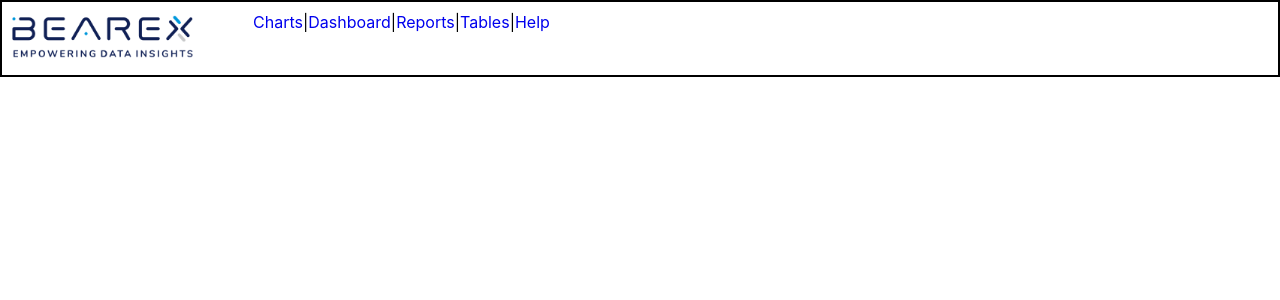
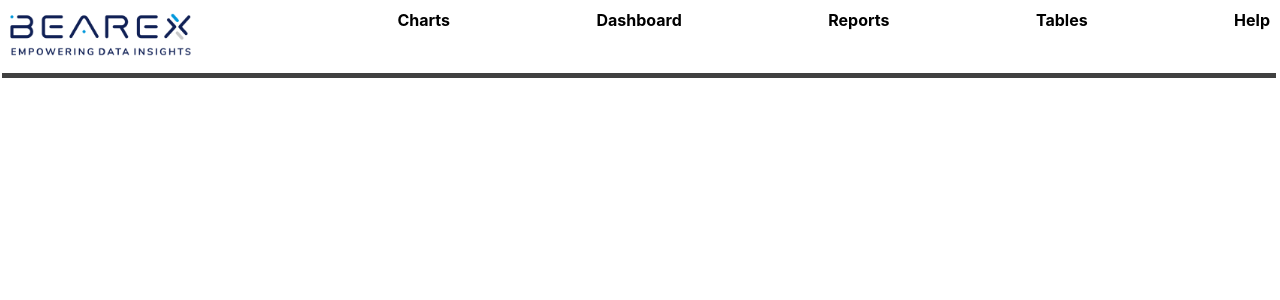
Before and after one commit to bearex-thudak/bearex-mancomps, a React (Create React App) app: page / in a window 1280 px wide. Shown: the top 300 px of the page. Built offline with nearby package versions, Linux system fonts and the light colour scheme.

Commit message:
more nav updates

```diff
--- a/src/App.css
+++ b/src/App.css
@@ -5,4 +5,6 @@
 
 a {
   text-decoration: none;
+  color: black;
+  font-weight: bold;
 }
--- a/src/components/Navbar.css
+++ b/src/components/Navbar.css
@@ -1,9 +1,10 @@
 .Navbar nav {
   padding: 10px;
   display: flex;
-  border: 2px solid black;
-  text-decoration: none;
-  color: black;
+  justify-content: space-between;
+
+  box-shadow: -1px 8px 0px -3px rgba(0, 0, 0, 0.75);
+  margin-bottom: 10px;
 }
 
 nav img {
--- a/src/components/Navbar.js
+++ b/src/components/Navbar.js
@@ -9,9 +9,10 @@ const Navbar = () => {
         <Link to="/">
           <img src={bxlogo} alt="bxlogo" />
         </Link>
-        <Link to="/charts">Charts</Link> |{" "}
-        <Link to="/dashboard">Dashboard</Link> |{" "}
-        <Link to="/reports">Reports</Link> | <Link to="/tables">Tables</Link> |{" "}
+        <Link to="/charts">Charts</Link>
+        <Link to="/dashboard">Dashboard</Link>
+        <Link to="/reports">Reports</Link>
+        <Link to="/tables">Tables</Link>
         <Link to="/help">Help</Link>
       </nav>
     </div>
```
